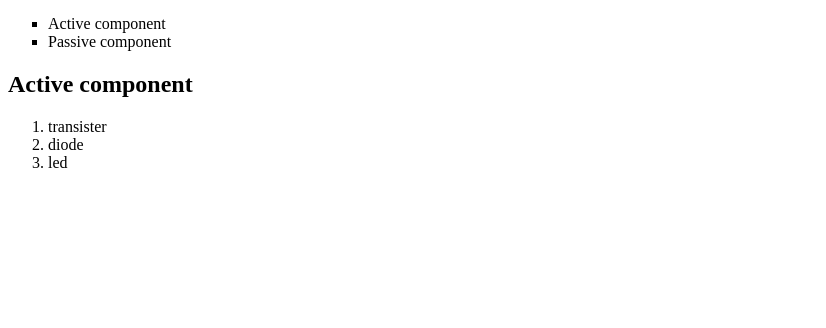
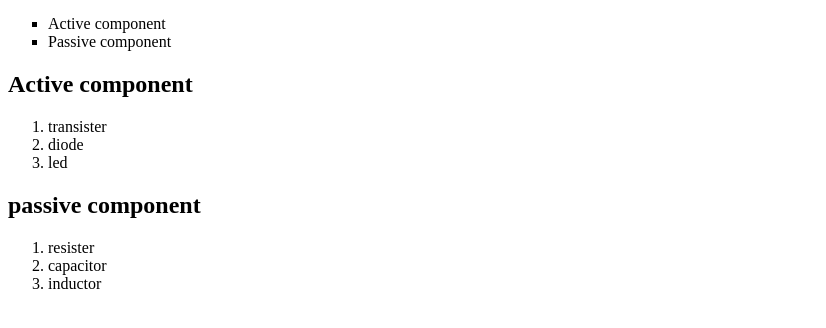
Before and after one commit to vaishnavikhatale/git-hub-proj-2, a plain HTML site: page index.html in a window 1280 px wide. Shown: the part 328-656 px from the top of the page, without its empty margins (0-826 px from the left). Drawn offline with Linux system fonts and the light colour scheme.

Commit message:
passive component

```diff
--- a/index.html
+++ b/index.html
@@ -20,5 +20,11 @@
             <li>diode</li>
             <li>led</li>
         </ol>
+        <h2>passive component</h2>
+        <ol type="1">
+            <li>resister</li>
+            <li>capacitor</li>
+            <li>inductor</li>
+        </ol>
     </body>
 </html>
```
